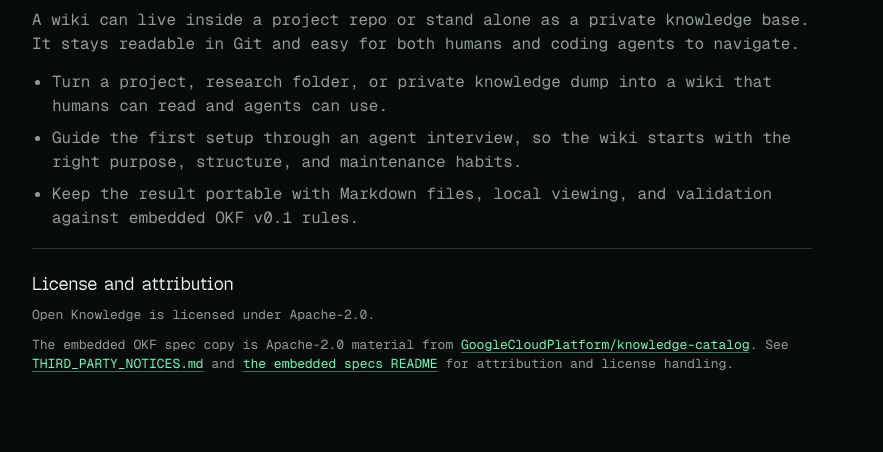
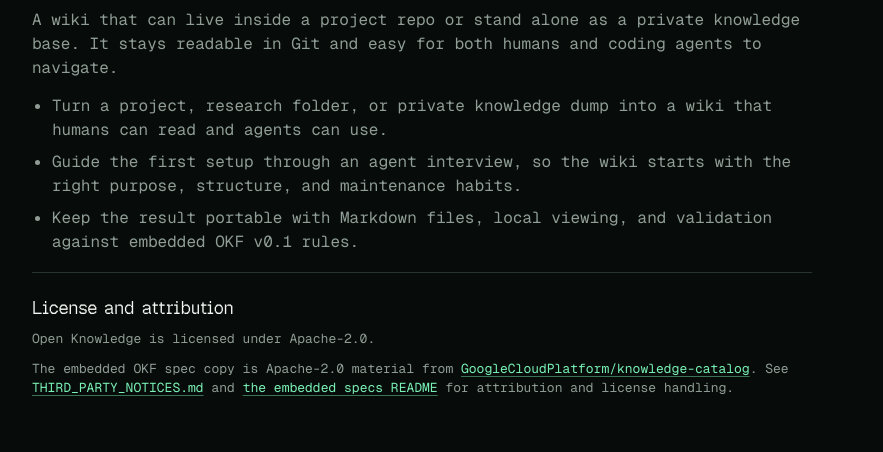
Before and after one commit to openknowledge-sh/openknowledge, a website: page packages/web/index.html in a window 1280 px wide. Shown: the part 724-1176 px from the top of the page, without its empty margins (198-1081 px from the left). Before the commit the page ends 1152 px from the top, so only its background shows below. Drawn offline with nearby package versions, Linux system fonts and the light colour scheme.

Commit message:
Update product section copy

```diff
--- a/packages/web/index.html
+++ b/packages/web/index.html
@@ -63,9 +63,9 @@
         <article class="readme-body">
           <h2>What Open Knowledge gives you</h2>
           <p>
-            A wiki can live inside a project repo or stand alone as a private
-            knowledge base. It stays readable in Git and easy for both humans
-            and coding agents to navigate.
+            A wiki that can live inside a project repo or stand alone as a
+            private knowledge base. It stays readable in Git and easy for both
+            humans and coding agents to navigate.
           </p>
           <ul class="feature-list">
             <li>Turn a project, research folder, or private knowledge dump into a wiki that humans can read and agents can use.</li>
```
